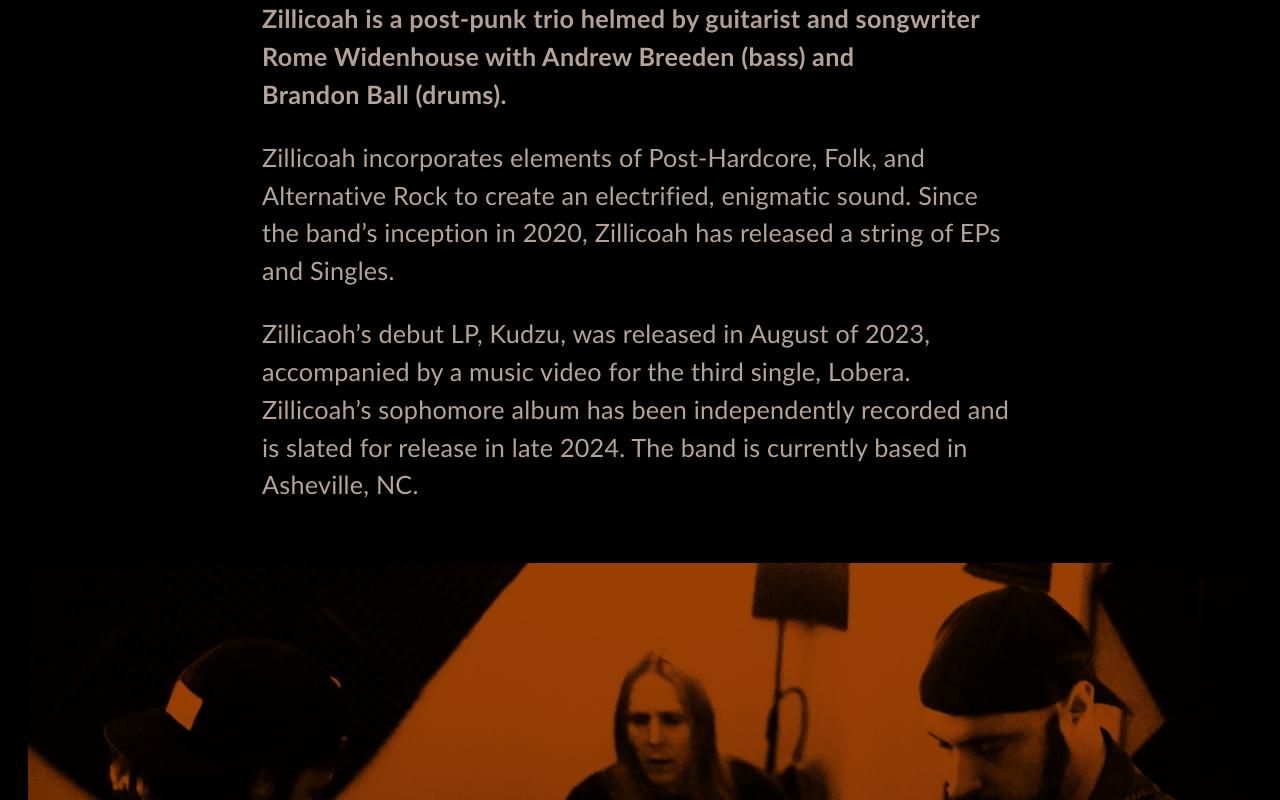
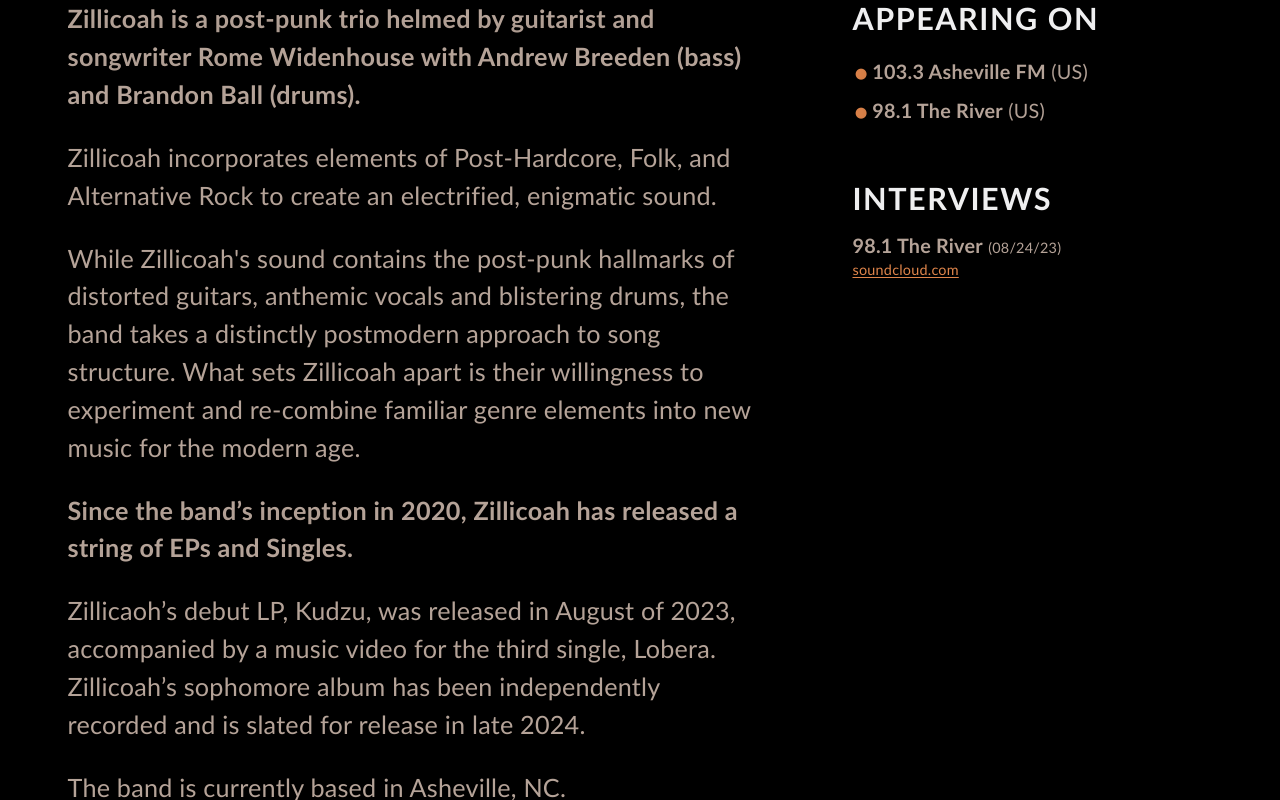
Before and after one commit to perpetualgrimace/zillicoah, a Next.js app: page /about in a window 1280 px wide. Shown: the part 560-1360 px from the top of the page. Built offline with nearby package versions, Linux system fonts and the light colour scheme; no server answers; a web font is replaced by a local one.

Commit message:
updates about page design; hides EPK page

```diff
--- a/components/_components.scss
+++ b/components/_components.scss
@@ -23,6 +23,7 @@
 @import "layout/components/show-item";
 @import "layout/components/quote-tile";
 @import "layout/components/quotes-section";
+@import "layout/components/sidebar-section";
 @import "layout/components/stat";
 @import "layout/components/stat-tile";
 @import "layout/components/stats-section";
--- a/components/layout/components/PressSection.jsx
+++ b/components/layout/components/PressSection.jsx
@@ -30,19 +30,19 @@ export default function PressSection() {
   );
 }
 
-function generatePressItem(format, url, title, date) {
+export function generatePressItem(format, url, title, date) {
   return (
     <li className="press-item" key={title}>
-      <span className="press-format u-title u-font-xs u-block u-mb-0">
+      {/* <span className="press-format u-title u-font-xs u-block u-mb-0">
         {format}:
-      </span>
-      <span className="press-title u-font-lg u-block">
+      </span> */}
+      <span className="press-title u-block">
         <strong>{title}</strong>{" "}
-        <span className="u-font-sm">({date})</span>
+        <span className="u-font-xs">({date})</span>
       </span>
       <a
         href={url}
-        className="press-link u-block u-mb-md"
+        className="press-link u-block u-font-xs u-mb-md"
         target="_blank"
       >
         {getBaseUrlFromString(url)}
--- /dev/null
+++ b/components/layout/components/SidebarSection.jsx
@@ -0,0 +1,18 @@
+export default function SidebarSection(props) {
+  const { title, slug, children, sidebarContent } = props;
+  return (
+    <section
+      className="sidebar-section padded-section"
+      id={slug || "sidebar-section"}
+    >
+      {title && <h2 className="u-text-c u-title">{title}</h2>}
+
+      <div className="sidebar-section-inner">
+        <div className="sidebar-section-main u-font-md">{children}</div>
+        <aside className="sidebar-section-aside u-font-sm">
+          {sidebarContent}
+        </aside>
+      </div>
+    </section>
+  );
+}
--- a/components/layout/components/press-section.scss
+++ b/components/layout/components/press-section.scss
@@ -4,7 +4,6 @@
 }
 
 .press-item {
-  padding: $sp-lg;
 }
 
 .press-title {
@@ -14,7 +13,6 @@
 .press-link {
   position: static;
   order: 1;
-  margin-top: $sp-sm;
 
   &:before {
     @include pseudo;
--- /dev/null
+++ b/components/layout/components/sidebar-section.scss
@@ -0,0 +1,30 @@
+.sidebar-section {
+  padding-top: 0;
+}
+
+.sidebar-section-inner {
+  @media (max-width: 719px) {
+    .sidebar-section-aside {
+      margin-top: $sp-xl * 1.5;
+    }
+  }
+  @media (min-width: 720px) {
+    display: flex;
+
+    .sidebar-section-main {
+      margin-right: $sp-xxl * 1.5;
+    }
+    .sidebar-section-aside {
+      min-width: 20rem;
+    }
+  }
+}
+
+.sidebar-section-main > *:not([class*="u-font-"]) {
+  font-size: inherit;
+  line-height: 1.5;
+
+  &:not(:last-child) {
+    margin-bottom: 1em;
+  }
+}
--- a/data/siteNav.json
+++ b/data/siteNav.json
@@ -10,9 +10,5 @@
   {
     "label": "Store",
     "route": "https://zillicoah.bandcamp.com/merch"
-  },
-  {
-    "label": "Press kit",
-    "route": "/epk"
   }
 ]
--- a/pages/about.jsx
+++ b/pages/about.jsx
@@ -1,15 +1,44 @@
 import { setTitle } from "/components/layout/components/Meta";
+import { generatePressItem } from "/components/layout/components/PressSection";
 
 import HeroSection from "/components/layout/components/HeroSection";
 import ShowsSection from "/components/layout/components/ShowsSection";
-import TextSection from "/components/layout/components/TextSection";
+import SidebarSection from "/components/layout/components/SidebarSection";
+
+import Interviews from "/data/interviews.json";
 
 export default function About() {
   return (
     <>
       {setTitle("About")}
       <HeroSection title="About Zillicoah" pageSlug="about" />
-      <TextSection>
+      <SidebarSection
+        sidebarContent={
+          <>
+            <h2>Appearing on</h2>
+            <ul className="bullet-list">
+              <li>
+                <span className="u-subhead">103.3 Asheville FM</span> (US)
+              </li>
+              <li>
+                <span className="u-subhead">98.1 The River</span> (US)
+              </li>
+            </ul>
+
+            <h2>Interviews</h2>
+            <ul>
+              {Interviews.map((interview) =>
+                generatePressItem(
+                  interview.format,
+                  interview.url,
+                  interview.title,
+                  interview.publicationDate
+                )
+              )}
+            </ul>
+          </>
+        }
+      >
         <p className="u-subhead">
           Zillicoah is a post-punk trio helmed by guitarist and songwriter
           Rome Widenhouse with Andrew Breeden (bass) and
@@ -18,6 +47,16 @@ export default function About() {
         <p>
           Zillicoah incorporates elements of Post-Hardcore, Folk, and
           Alternative Rock to create an electrified, enigmatic sound.
+        </p>
+        <p>
+          While Zillicoah's sound contains the post-punk hallmarks of
+          distorted guitars, anthemic vocals and blistering drums, the
+          band takes a distinctly postmodern approach to song structure.
+          What sets Zillicoah apart is their willingness to experiment and
+          re-combine familiar genre elements into new music for the modern
+          age.
+        </p>
+        <p className="u-subhead">
           Since the band’s inception in 2020, Zillicoah has released a
           string of EPs and Singles.
         </p>
@@ -25,10 +64,10 @@ export default function About() {
           Zillicaoh’s debut LP, Kudzu, was released in August of 2023,
           accompanied by a music video for the third single, Lobera.
           Zillicoah’s sophomore album has been independently recorded and
-          is slated for release in late 2024. The band is currently based
-          in Asheville, NC.
+          is slated for release in late 2024.
         </p>
-      </TextSection>
+        <p>The band is currently based in Asheville, NC.</p>
+      </SidebarSection>
       <ShowsSection />
     </>
   );
--- a/styles/3-layout/_layout.scss
+++ b/styles/3-layout/_layout.scss
@@ -14,3 +14,21 @@
     padding: $sp-xxl * 0.875 $sp-xxl;
   }
 }
+
+.bullet-list {
+  margin-bottom: $sp-xl * 1.5;
+  li {
+    padding-left: 1em;
+    margin-bottom: 0.5em;
+
+    &:before {
+      content: "•";
+      font-size: 1.5em;
+      color: $persian;
+      display: block;
+      position: absolute;
+      left: 0;
+      line-height: 1;
+    }
+  }
+}
```
